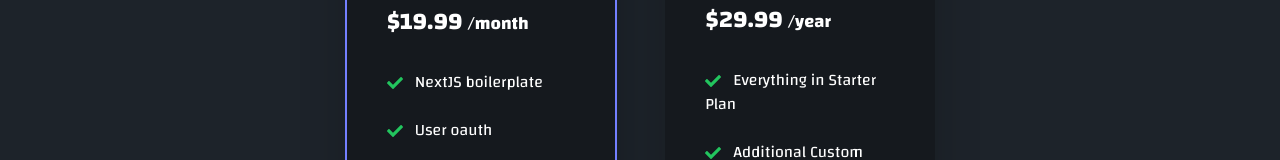
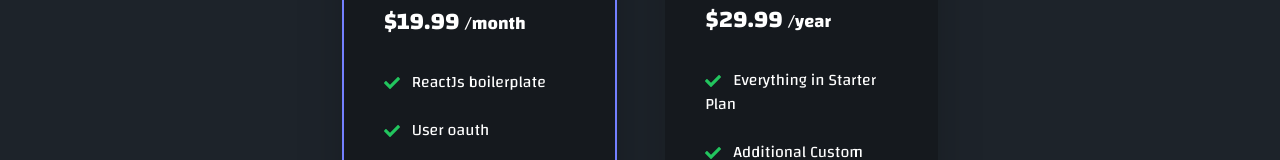
Before and after one commit to Failure-Tech/Blaze, a React (Vite) app in the folder newsletter/: page / in a window 1280 px wide. Shown: the part 788-948 px from the top of the page. Built offline with nearby package versions, Linux system fonts and the light colour scheme; no server answers.

Commit message:
added stuff work on stripe webhooks

```diff
--- a/newsletter/package.json
+++ b/newsletter/package.json
@@ -19,6 +19,7 @@
     "react-icons": "^5.3.0",
     "react-mailchimp-subscribe": "^2.1.3",
     "react-router-dom": "^6.26.2",
+    "stripe": "^17.1.0",
     "styled-components": "^6.1.13"
   },
   "devDependencies": {
--- a/newsletter/src/components/Landing/Components/stripecard.tsx
+++ b/newsletter/src/components/Landing/Components/stripecard.tsx
@@ -12,7 +12,7 @@ export const plans = [
         price: 19.99,
         duration: '/month',
         name: 'Starter Plan',
-        features: ['NextJS boilerplate', 'User oauth', 'Database', 'Emails', '1 year of updates', '24/7 support'],
+        features: ['ReactJs boilerplate', 'User oauth', 'Database', 'Emails', '1 year of updates', '24/7 support'],
     },
     {
         link: import.meta.env.VITE_YEARLY_PAYMENT_LINK,
```
Also changed, not shown: 2 other files (tests, documents, lock files or other folders).
